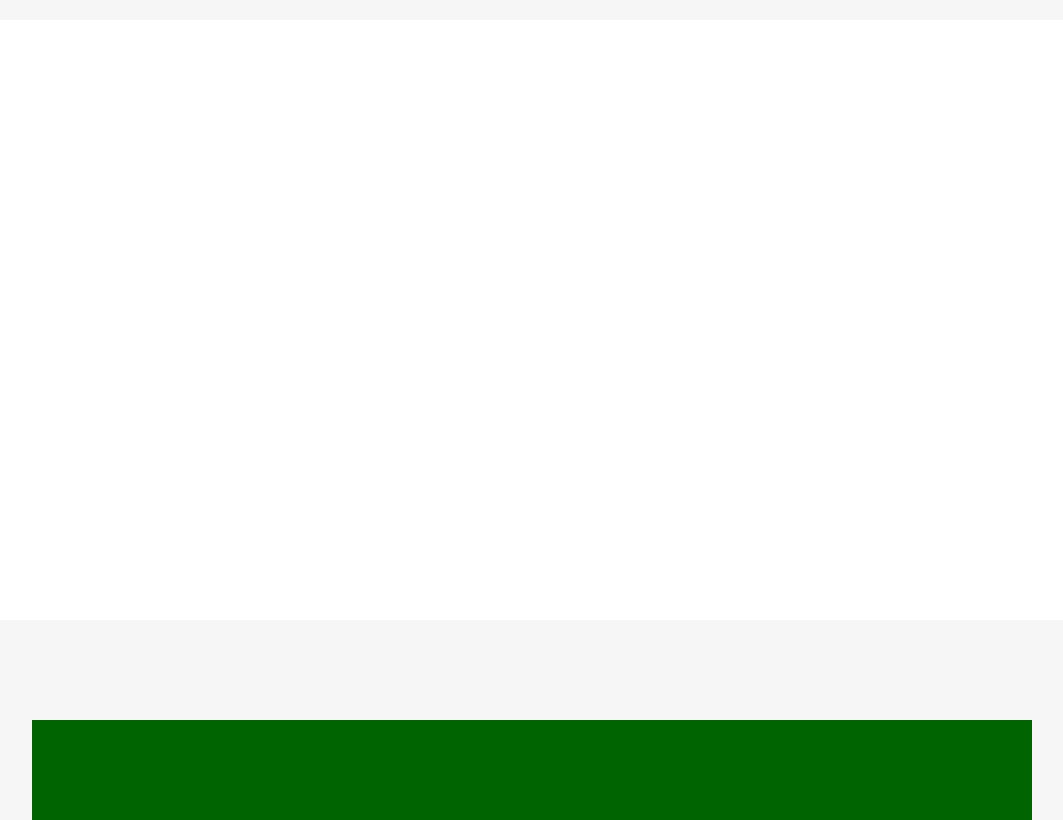
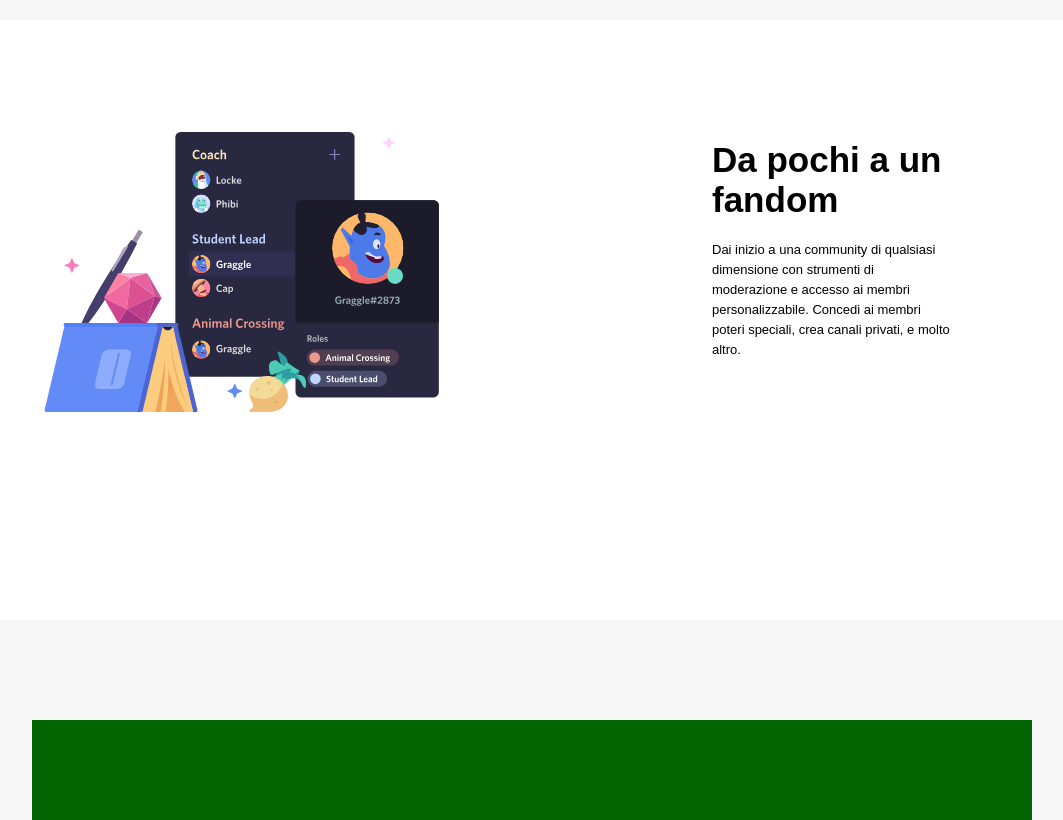
Before and after one commit to SamuelePassiatore/htmlcss-discord, a plain HTML site: page index.html in a window 1280 px wide. Shown: the part 1660-2480 px from the top of the page, without its empty margins (108-1171 px from the left). Drawn offline with Linux system fonts and the light colour scheme.

Commit message:
added main second bg-white section

```diff
--- a/index.html
+++ b/index.html
@@ -65,10 +65,16 @@
           </div>
         </div>
       </section>
-      <section class="bg-white ">
+
+      <section class="bg-white">
         <div class="container flex">
-          <div class="large-col"></div>
-          <div class="small-col"></div>
+          <div class="large-col">
+            <img src="img/item3.svg" alt="Coach">
+          </div>
+          <div class="small-col">
+            <h2>Da pochi a un fandom</h2>
+            <p>Dai inizio a una community di qualsiasi dimensione con strumenti di moderazione e accesso ai membri personalizzabile. Concedi ai membri poteri speciali, crea canali privati, e molto altro.</p>
+          </div>
         </div>
       </section>
       <section class="bg-gray">
```
